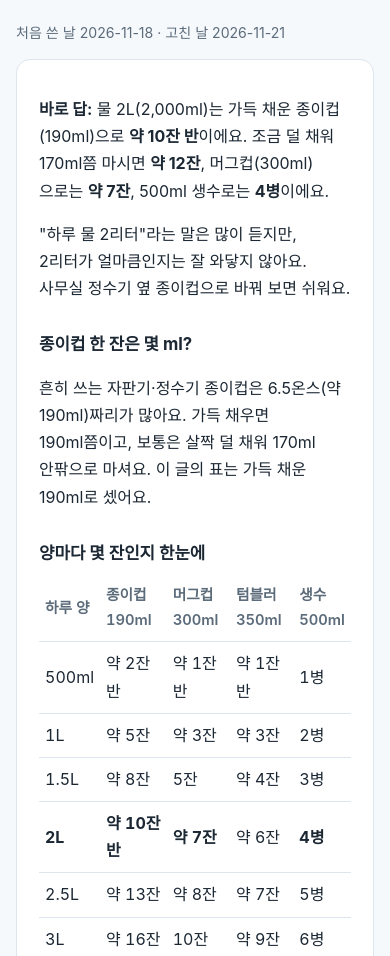
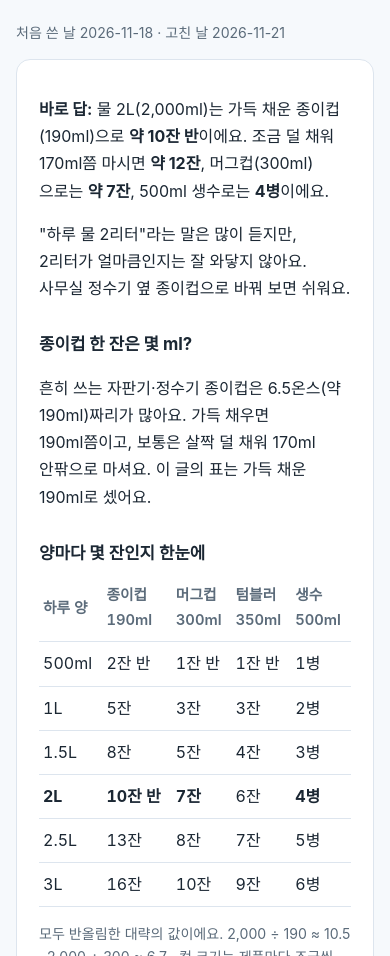
Before and after one commit to PisoDev77/app-pages, a plain HTML site: page mul-hanjan/guide/paper-cup-2l/index.html in a window 390 px wide. Shown: the part 144-1100 px from the top of the page. Drawn offline with Linux system fonts and the light colour scheme.

Commit message:
paper-cup-2l: mobile table fit, smaller FAQ headings
Co-Authored-By: Claude Opus 5.5 <noreply@anthropic.com>

```diff
--- a/mul-hanjan/guide/paper-cup-2l/index.html
+++ b/mul-hanjan/guide/paper-cup-2l/index.html
@@ -21,6 +21,7 @@
 {"@type":"Question","name":"보리차나 커피도 잔 수에 넣어도 돼요?","acceptedAnswer":{"@type":"Answer","text":"수분 기준은 물과 음료를 합친 양이라 음료도 들어가요."}}
 ]}]}
 </script>
+<style>h3{font-size:.98rem;margin:18px 0 4px}.cups td{white-space:nowrap;padding:8px 4px}.cups th{padding:8px 4px}</style>
 </head>
 <body>
 <main>
@@ -36,18 +37,18 @@
 <p>흔히 쓰는 자판기·정수기 종이컵은 6.5온스(약 190ml)짜리가 많아요. 가득 채우면 190ml쯤이고, 보통은 살짝 덜 채워 170ml 안팎으로 마셔요. 이 글의 표는 가득 채운 190ml로 셌어요.</p>
 
 <h2>양마다 몇 잔인지 한눈에</h2>
-<table>
+<table class="cups">
 <thead><tr><th>하루 양</th><th>종이컵<br>190ml</th><th>머그컵<br>300ml</th><th>텀블러<br>350ml</th><th>생수<br>500ml</th></tr></thead>
 <tbody>
-<tr><td>500ml</td><td>약 2잔 반</td><td>약 1잔 반</td><td>약 1잔 반</td><td>1병</td></tr>
-<tr><td>1L</td><td>약 5잔</td><td>약 3잔</td><td>약 3잔</td><td>2병</td></tr>
-<tr><td>1.5L</td><td>약 8잔</td><td>5잔</td><td>약 4잔</td><td>3병</td></tr>
-<tr><td><b>2L</b></td><td><b>약 10잔 반</b></td><td><b>약 7잔</b></td><td>약 6잔</td><td><b>4병</b></td></tr>
-<tr><td>2.5L</td><td>약 13잔</td><td>약 8잔</td><td>약 7잔</td><td>5병</td></tr>
-<tr><td>3L</td><td>약 16잔</td><td>10잔</td><td>약 9잔</td><td>6병</td></tr>
+<tr><td>500ml</td><td>2잔 반</td><td>1잔 반</td><td>1잔 반</td><td>1병</td></tr>
+<tr><td>1L</td><td>5잔</td><td>3잔</td><td>3잔</td><td>2병</td></tr>
+<tr><td>1.5L</td><td>8잔</td><td>5잔</td><td>4잔</td><td>3병</td></tr>
+<tr><td><b>2L</b></td><td><b>10잔 반</b></td><td><b>7잔</b></td><td>6잔</td><td><b>4병</b></td></tr>
+<tr><td>2.5L</td><td>13잔</td><td>8잔</td><td>7잔</td><td>5병</td></tr>
+<tr><td>3L</td><td>16잔</td><td>10잔</td><td>9잔</td><td>6병</td></tr>
 </tbody>
 </table>
-<p class="note">반올림한 값이에요. 2,000 ÷ 190 ≈ 10.5 · 2,000 ÷ 300 ≈ 6.7 · 컵 크기는 제품마다 조금씩 달라요.</p>
+<p class="note">모두 반올림한 대략의 값이에요. 2,000 ÷ 190 ≈ 10.5 · 2,000 ÷ 300 ≈ 6.7 · 컵 크기는 제품마다 조금씩 달라요.</p>
 
 <h2>덜 채워 마시면 몇 잔?</h2>
 <table>
```
